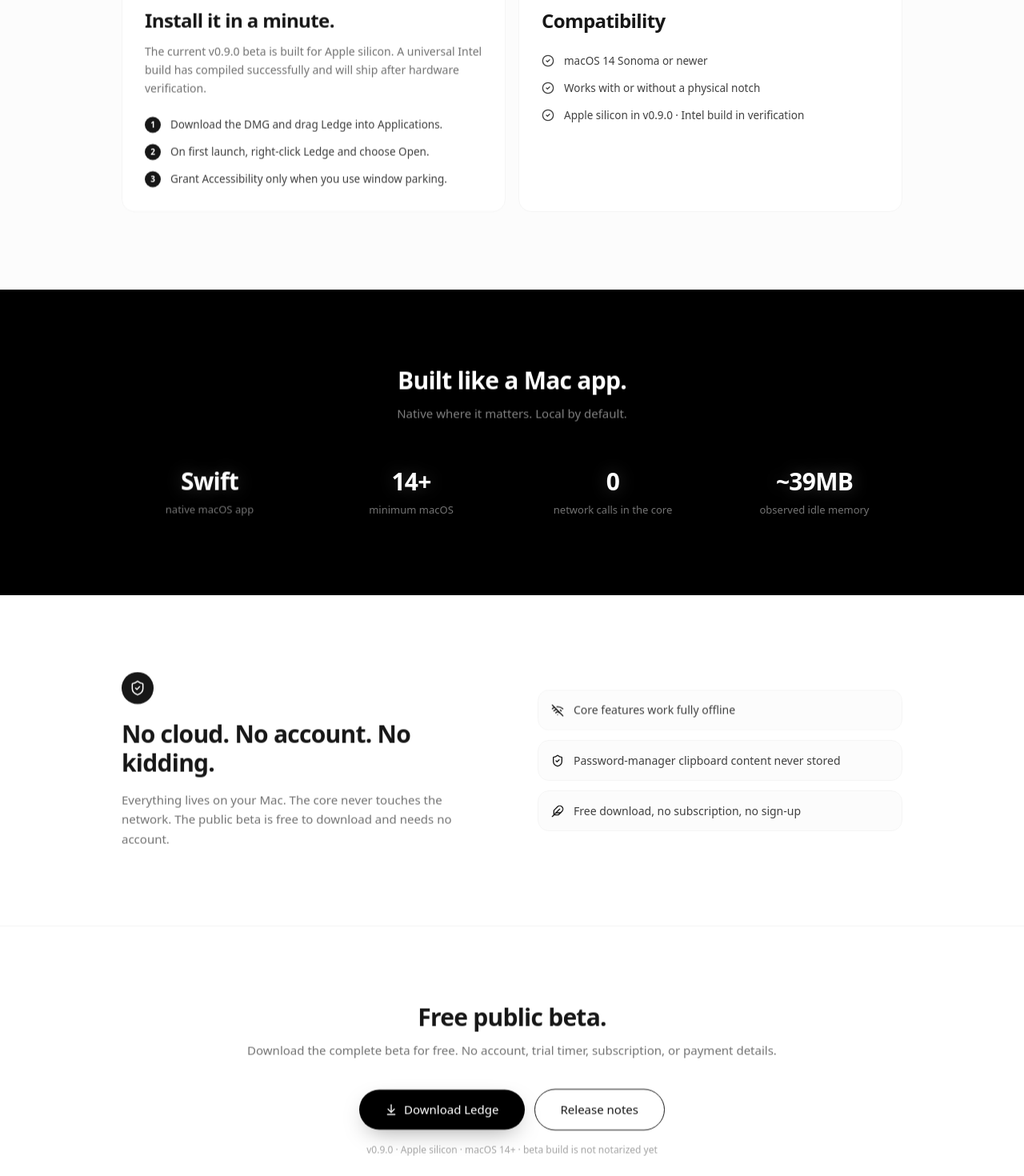
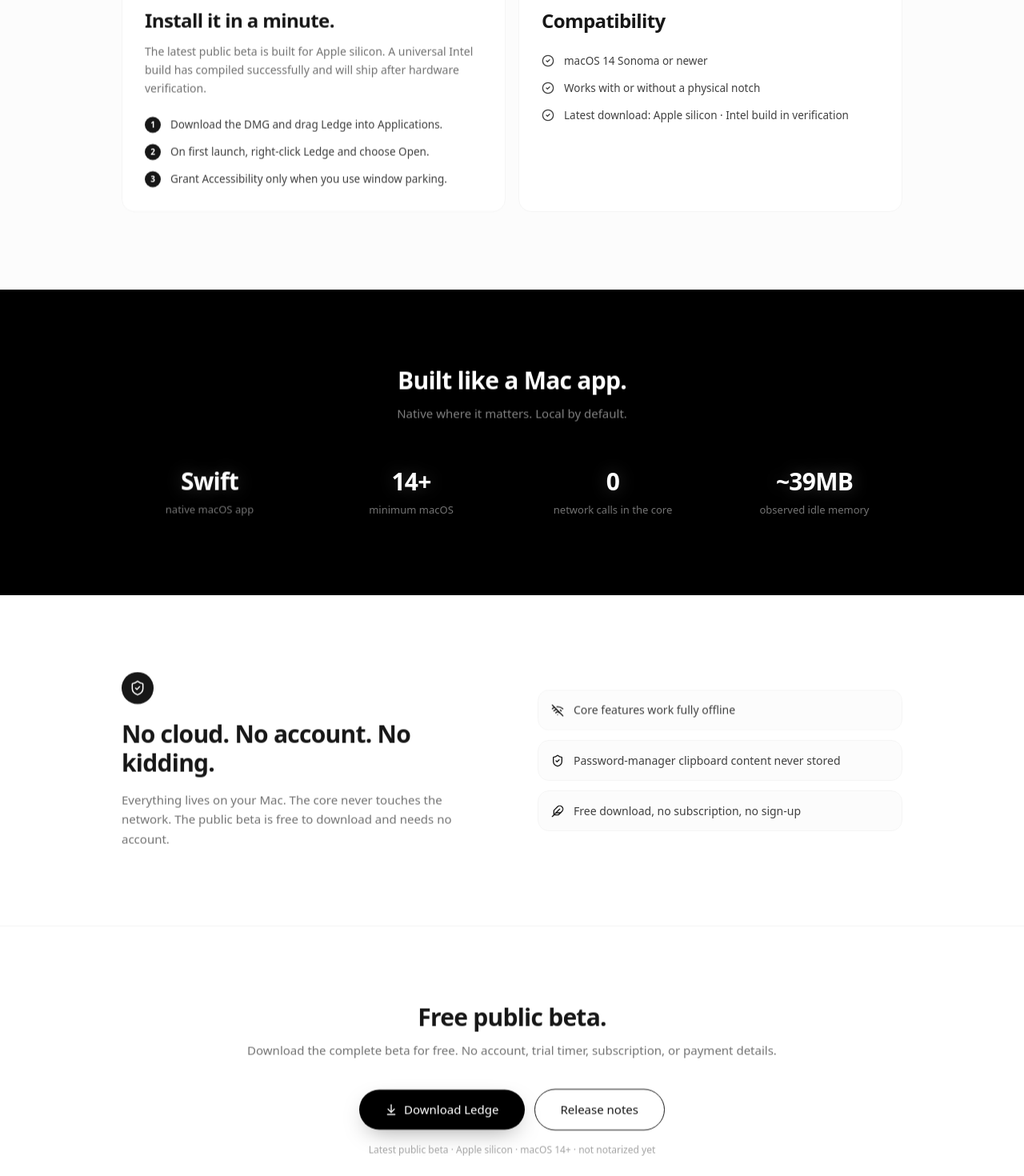
Before and after one commit to DHLbigmonster/ledge, a React (Vite) app: page / in a window 1280 px wide. Shown: the part 1740-3210 px from the top of the page at 80% size. Built offline with nearby package versions, Linux system fonts and the light colour scheme.

Commit message:
Automate Pages deploy and use stable latest download

```diff
--- a/index.html
+++ b/index.html
@@ -36,7 +36,7 @@
       "applicationCategory": "UtilitiesApplication",
       "softwareVersion": "0.9.0",
       "processorRequirements": "Apple silicon",
-      "downloadUrl": "https://github.com/DHLbigmonster/ledge/releases/download/v0.9.0/Ledge-0.9.0.dmg",
+      "downloadUrl": "https://github.com/DHLbigmonster/ledge/releases/latest/download/Ledge.dmg",
       "isAccessibleForFree": true,
       "description": "Turn your Mac's notch into a private local drawer for files, screenshots, links, and windows.",
       "offers": {
--- a/src/pages/Home.tsx
+++ b/src/pages/Home.tsx
@@ -43,19 +43,19 @@
       'Free download, no subscription, no sign-up',
     ],
     setupTitle: 'Install it in a minute.',
-    setupSub: 'The current v0.9.0 beta is built for Apple silicon. A universal Intel build has compiled successfully and will ship after hardware verification.',
+    setupSub: 'The latest public beta is built for Apple silicon. A universal Intel build has compiled successfully and will ship after hardware verification.',
     setupSteps: [
       'Download the DMG and drag Ledge into Applications.',
       'On first launch, right-click Ledge and choose Open.',
       'Grant Accessibility only when you use window parking.',
     ],
     compatibilityTitle: 'Compatibility',
-    compatibility: ['macOS 14 Sonoma or newer', 'Works with or without a physical notch', 'Apple silicon in v0.9.0 · Intel build in verification'],
+    compatibility: ['macOS 14 Sonoma or newer', 'Works with or without a physical notch', 'Latest download: Apple silicon · Intel build in verification'],
     pricingTitle: 'Free public beta.',
     pricingSub: 'Download the complete beta for free. No account, trial timer, subscription, or payment details.',
     pricingCta: 'Download Ledge',
     buyCta: 'Release notes',
-    pricingNote: 'v0.9.0 · Apple silicon · macOS 14+ · beta build is not notarized yet',
+    pricingNote: 'Latest public beta · Apple silicon · macOS 14+ · not notarized yet',
     footerTag: 'The notch is a drawer · © 2026',
   },
   zh: {
@@ -91,19 +91,19 @@
       '免费下载，无订阅，无需注册',
     ],
     setupTitle: '一分钟装好。',
-    setupSub: '当前 v0.9.0 测试版适用于 Apple 芯片；Intel 通用版已经编译通过，完成真机验证后发布。',
+    setupSub: '当前最新公开测试版适用于 Apple 芯片；Intel 通用版已经编译通过，完成真机验证后发布。',
     setupSteps: [
       '下载 DMG，把 Ledge 拖入“应用程序”。',
       '首次启动时右键 Ledge，选择“打开”。',
       '只有使用窗口收纳时，才需要授予辅助功能权限。',
     ],
     compatibilityTitle: '兼容性',
-    compatibility: ['macOS 14 Sonoma 或更高版本', '有无实体刘海都能使用', 'v0.9.0 支持 Apple 芯片 · Intel 版验证中'],
+    compatibility: ['macOS 14 Sonoma 或更高版本', '有无实体刘海都能使用', '最新下载支持 Apple 芯片 · Intel 版验证中'],
     pricingTitle: '免费公开测试版。',
     pricingSub: '完整测试版免费下载。无需账号，没有试用倒计时、订阅或付款信息。',
     pricingCta: '下载 Ledge 纳岛',
     buyCta: '查看版本说明',
-    pricingNote: 'v0.9.0 · Apple 芯片 · macOS 14+ · 测试版暂未公证',
+    pricingNote: '最新公开测试版 · Apple 芯片 · macOS 14+ · 暂未公证',
     footerTag: '刘海是个抽屉 · © 2026',
   },
 }
@@ -111,8 +111,8 @@
 type Lang = keyof typeof copy
 
 /* 免费公开测试版由 GitHub Release 提供下载 */
-const DOWNLOAD_LINK = "https://github.com/DHLbigmonster/ledge/releases/download/v0.9.0/Ledge-0.9.0.dmg"
-const RELEASE_LINK = "https://github.com/DHLbigmonster/ledge/releases/tag/v0.9.0"
+const DOWNLOAD_LINK = "https://github.com/DHLbigmonster/ledge/releases/latest/download/Ledge.dmg"
+const RELEASE_LINK = "https://github.com/DHLbigmonster/ledge/releases/latest"
 
 /* ---------- 首屏演示：实机 demo.gif（public/ 下，由真机截屏合成） ---------- */
 
```
Also changed, not shown: 1 other file (tests, documents, lock files or other folders).
